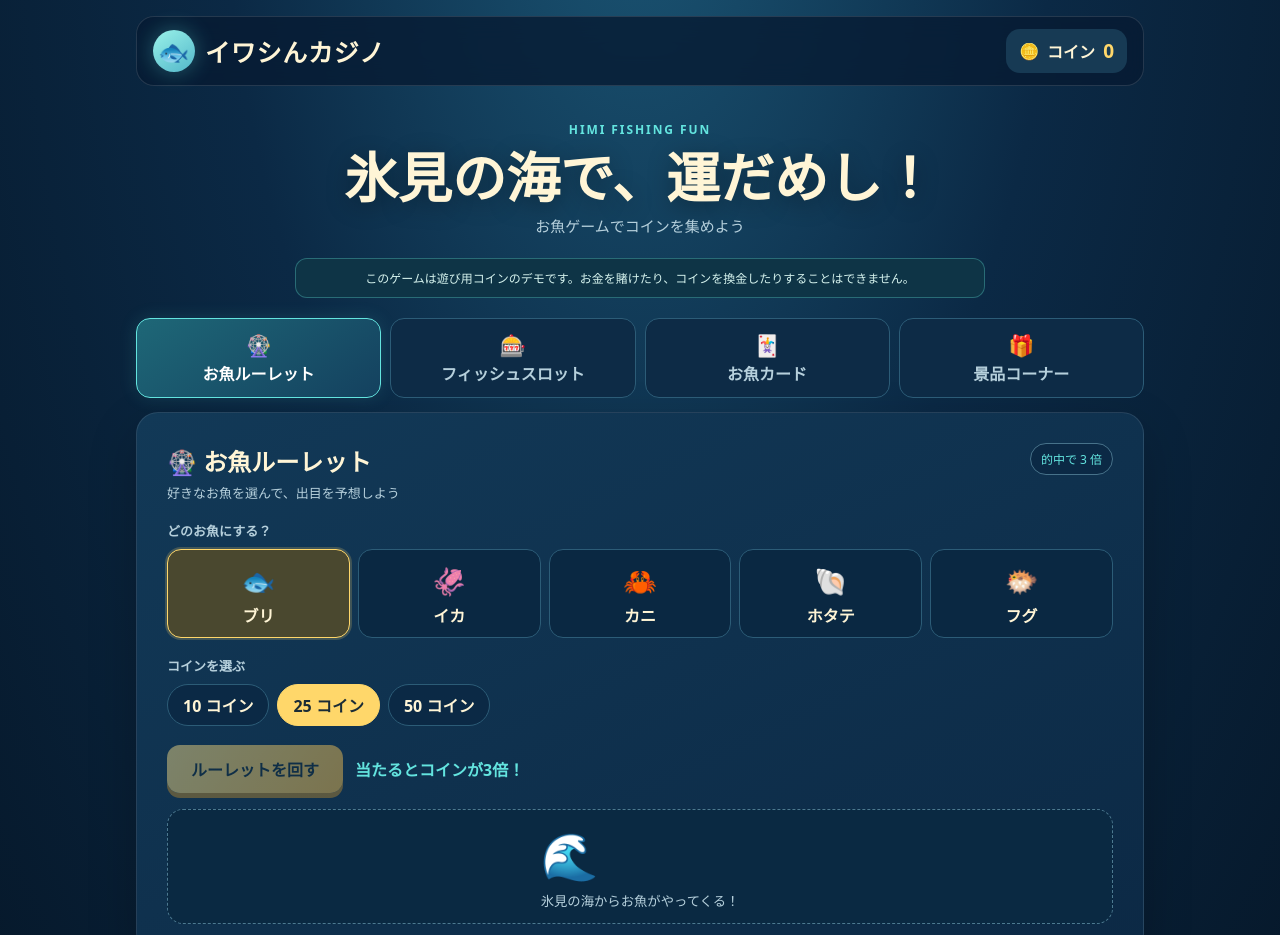
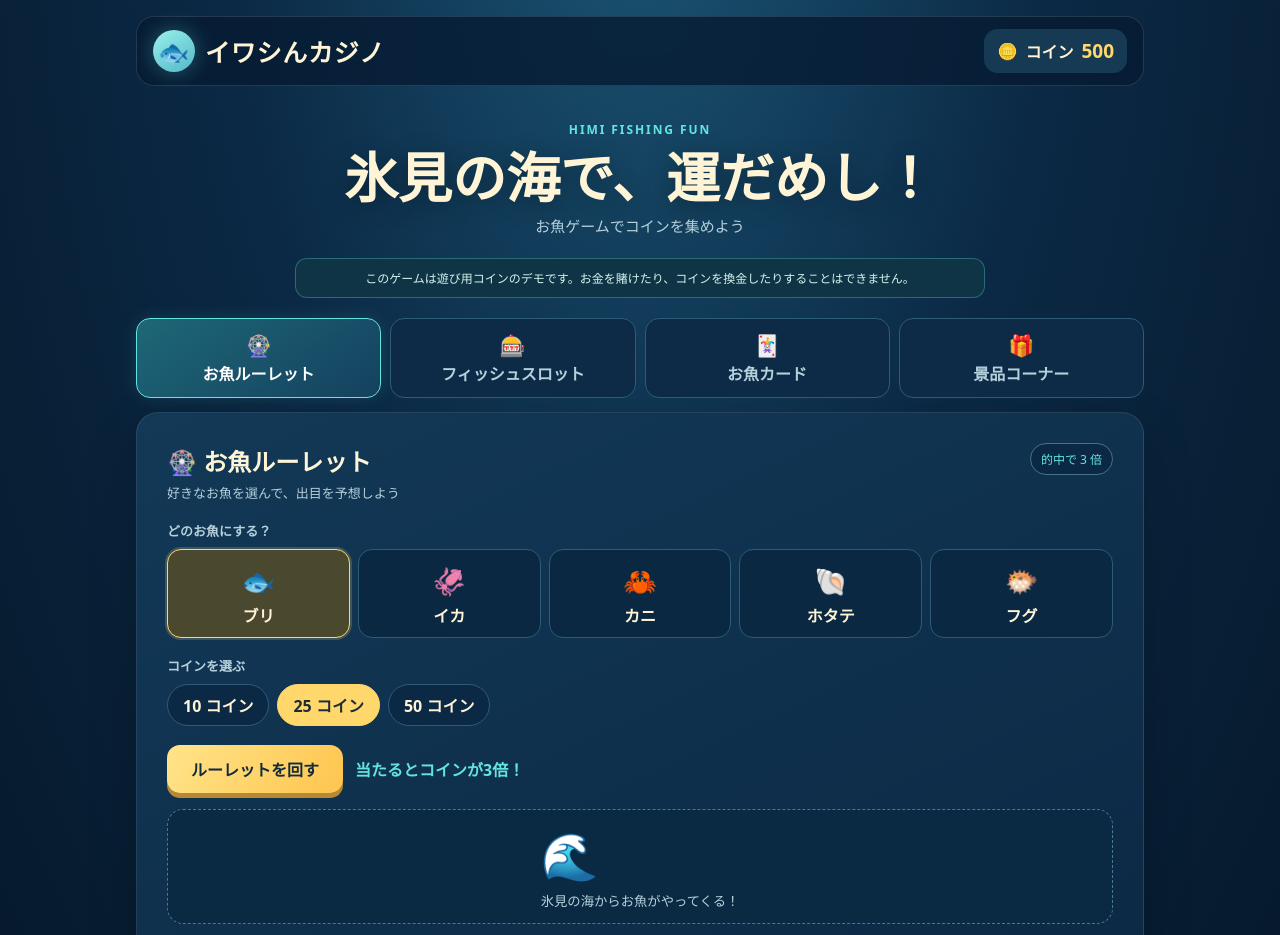
Before and after one commit to yasu-0305/iwashin-casino, a plain HTML site: page index.html in a window 1280 px wide. Shown: the top 935 px of the page. Drawn offline with Linux system fonts and the light colour scheme.

Commit message:
Fix initial coin balance

```diff
--- a/index.html
+++ b/index.html
@@ -59,8 +59,9 @@ const prizes=[
  {emoji:"🧲",name:"氷見のお魚マグネット",desc:"お魚モチーフのマグネット",cost:5000},
  {emoji:"🎁",name:"みりん干しセット",desc:"中村海産の人気商品セット",cost:10000}
 ];
-const saved=Number(localStorage.getItem("iwashinCasinoCoins"));
-let coins=Number.isFinite(saved)&&saved>=0?saved:500;
+const rawSaved=localStorage.getItem("iwashinCasinoCoins");
+const parsedSaved=rawSaved===null?NaN:Number(rawSaved);
+let coins=Number.isFinite(parsedSaved)&&parsedSaved>=0?parsedSaved:500;
 let activeView="roulette",selectedFish=0,stake=25;
 const panel=document.getElementById("panel");
 function save(){localStorage.setItem("iwashinCasinoCoins",String(coins));document.getElementById("balance").textContent=coins.toLocaleString("ja-JP")}
```
